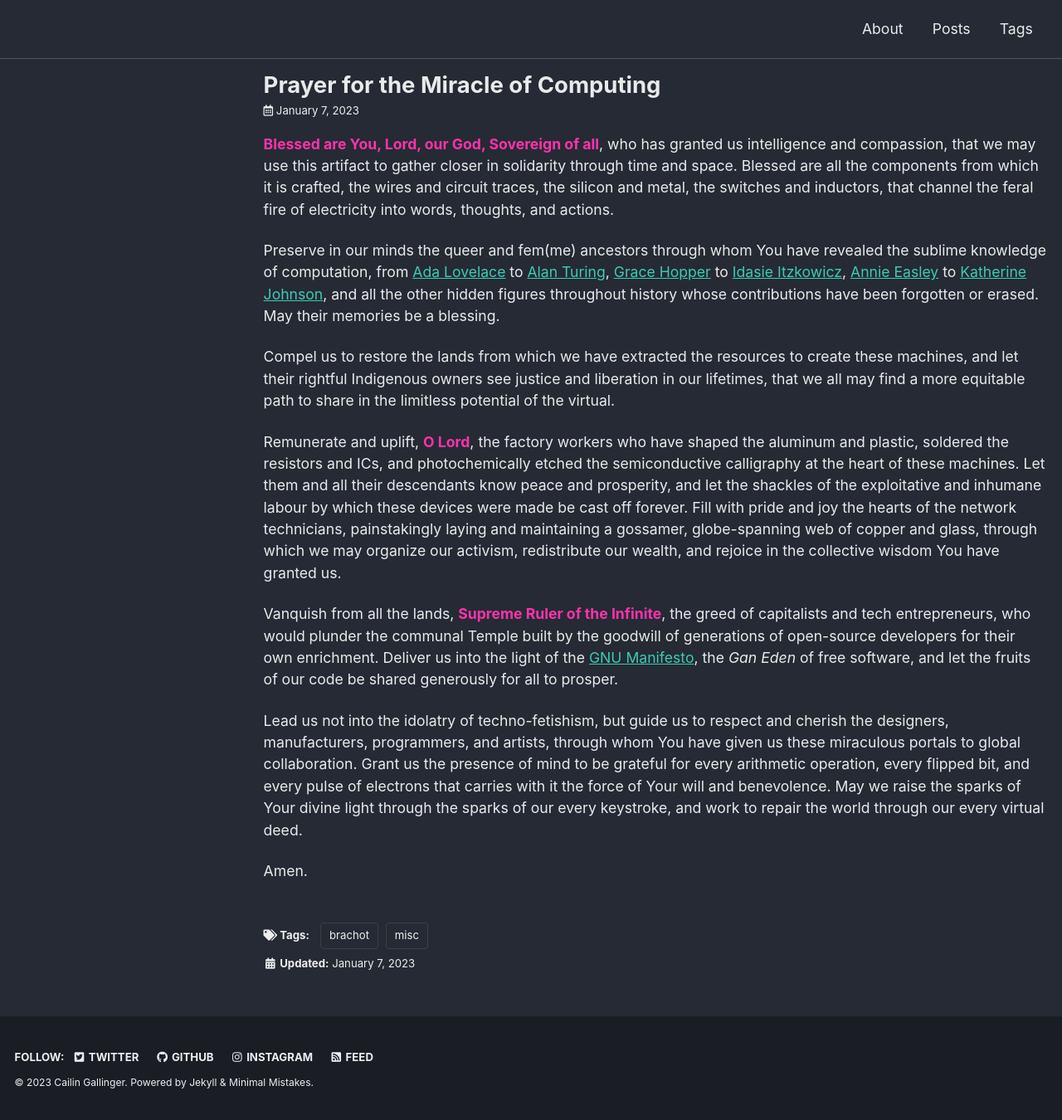
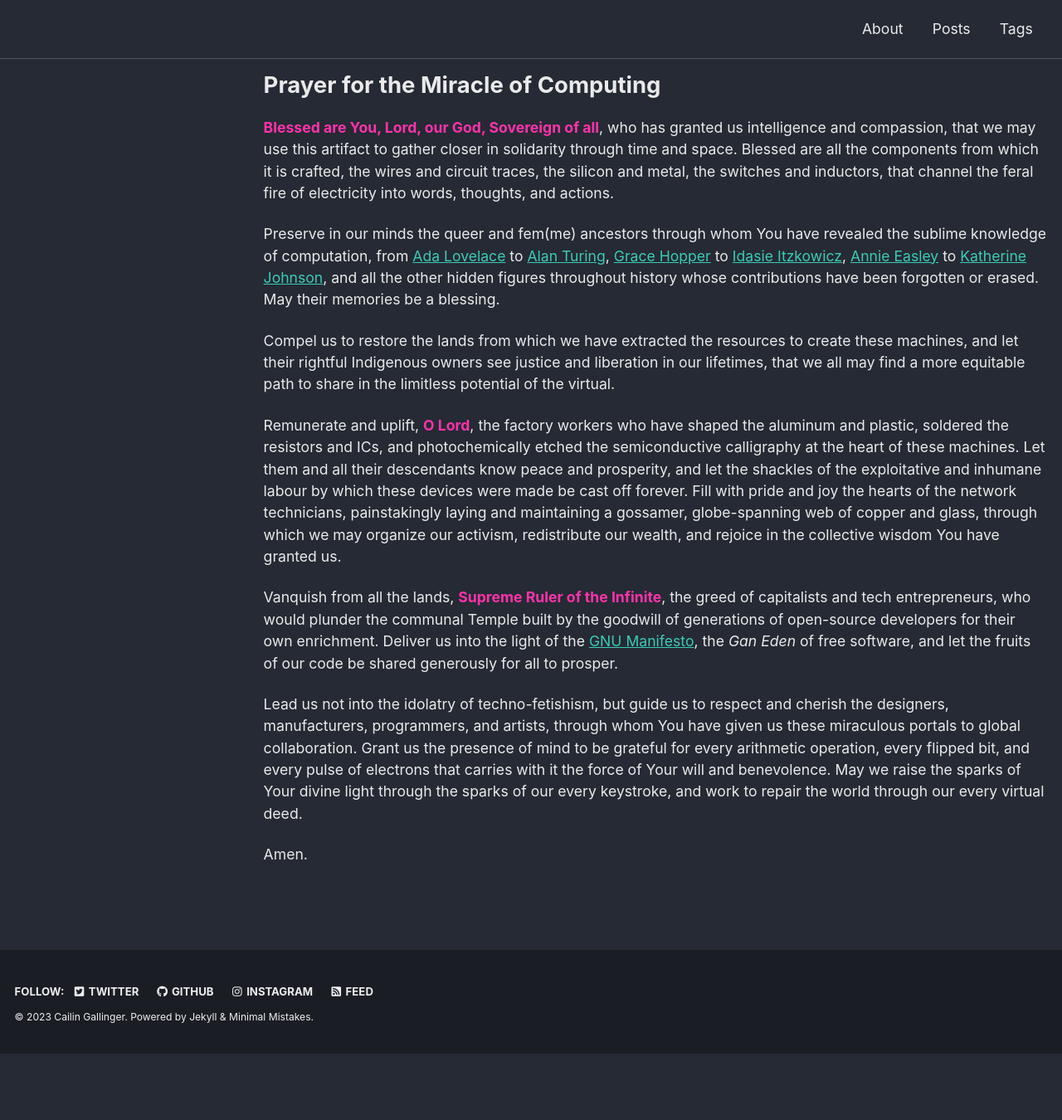
Before and after one commit to cgallinger/cgallinger.github.io, a Jekyll site: the page built from _pages/prayer-for-the-miracle-of-computing.md, in a window 1280 px wide. Shown: the whole page at 83% size. Built offline with Jekyll 4.4.1, drawn with Linux system fonts in a browser that asks for light colours; cached includes are drawn as plain includes; after the commit the page ends 1270 px from its top, so only the background shows below that.

Commit message:
Move post, change visibility

```diff
--- a/_posts/2023-01-07-prayer-for-the-miracle-of-computing.md
+++ b/_pages/prayer-for-the-miracle-of-computing.md
@@ -1,10 +1,6 @@
 ---
 layout: single
 title: "Prayer for the Miracle of Computing"
-published: true
-tags:
-  - misc
-  - brachot
 canonical_url: "https://cgallinger.github.io/prayer-for-the-miracle-of-computing"
 hidden: true
 author_profile: false
```
